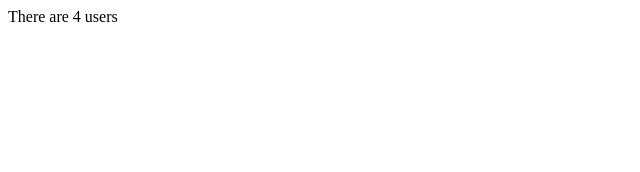
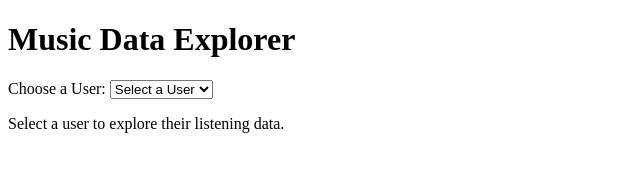
Before and after one commit to B3-Bisrat/Project-Music-Data, a website with bundled scripts: page index.html in a window 1280 px wide. Shown: the whole page, without its empty margins (0-640 px from the left). Built offline with nearby package versions, Linux system fonts and the light colour scheme.

Commit message:
Set up music data explorer

```diff
--- a/index.html
+++ b/index.html
@@ -1,8 +1,21 @@
-<!DOCTYPE html>
-<html>
+<!doctype html>
+<html lang="en">
   <head>
+    <meta charset="UTF-8" />
+    <meta name="viewport" content="width=device-width, initial-scale=1.0" />
+    <title>Music Data Explorer</title>
     <script type="module" src="script.mjs"></script>
   </head>
   <body>
+    <h1>Music Data Explorer</h1>
+
+    <label for="user-select">Choose a User:</label>
+    <select id="user-select">
+      <option value="">Select a User</option>
+    </select>
+
+    <main id="results">
+      <p>Select a user to explore their listening data.</p>
+    </main>
   </body>
 </html>
--- a/script.mjs
+++ b/script.mjs
@@ -1,11 +1,23 @@
-// This is a placeholder file which shows how you can access functions defined in other files.
-// It can be loaded into index.html.
-// You can delete the contents of the file once you have understood how it works.
-// Note that when running locally, in order to open a web page which uses modules, you must serve the directory over HTTP e.g. with https://www.npmjs.com/package/http-server
-// You can't open the index.html file using a file:// URL.
-
-import { countUsers } from "./common.mjs";
+import { getUserIDs, getListenEvents } from "./data.mjs";
 
 window.onload = function () {
-  document.querySelector("body").innerText = `There are ${countUsers()} users`;
+  const userSelect = document.querySelector("#user-select");
+  const results = document.querySelector("#results");
+  const userIDs = getUserIDs();
+
+  for (const userID of userIDs) {
+    const option = document.createElement("option");
+
+    option.value = userID;
+    option.textContent = `User ${userID}`;
+
+    userSelect.appendChild(option);
+  }
+
+  userSelect.addEventListener("change", function () {
+    const selectedUserID = userSelect.value;
+    const listenEvents = getListenEvents(selectedUserID);
+
+    results.textContent = `User ${selectedUserID} has ${listenEvents.length} listening events.`;
+  });
 };
```
